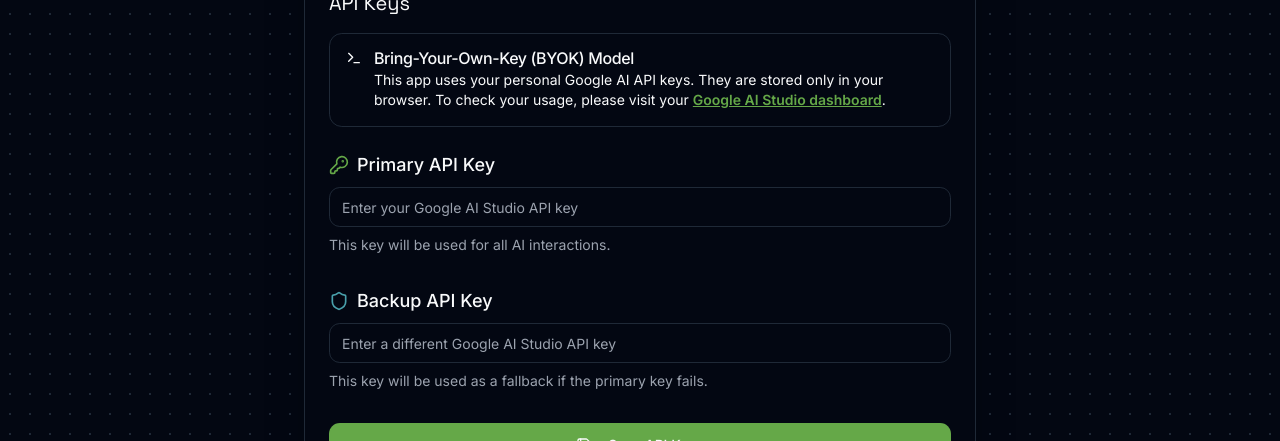
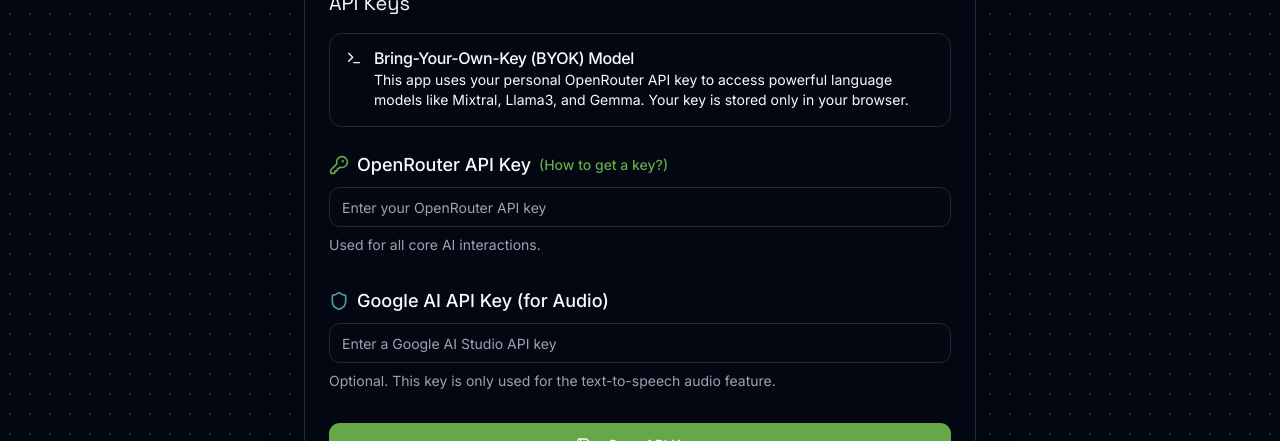
Before and after one commit to pavan67890/dsa_quest, a Next.js app: page /settings in a window 1280 px wide. Shown: the part 176-617 px from the top of the page. Built offline with nearby package versions, Linux system fonts and the light colour scheme; no server answers.

Commit message:
The `npm install` command failed in my project. Analyze the following er

```diff
--- a/src/ai/flows/analyze-interview-performance.ts
+++ b/src/ai/flows/analyze-interview-performance.ts
@@ -15,8 +15,7 @@ const AnalyzeInterviewPerformanceInputSchema = z.object({
   interviewTranscript: z
     .string()
     .describe('The complete transcript of the mock interview.'),
-  primaryApiKey: z.string().describe("The user's primary API key for the AI model."),
-  backupApiKey: z.string().describe("The user's backup API key for the AI model."),
+  openRouterApiKey: z.string().describe("The user's OpenRouter API key."),
 });
 
 export type AnalyzeInterviewPerformanceInput = z.infer<
@@ -66,17 +65,9 @@ const analyzeInterviewPerformanceFlow = ai.defineFlow(
     outputSchema: AnalyzeInterviewPerformanceOutputSchema,
   },
   async (input) => {
-    try {
-      const { output } = await analyzeInterviewPerformancePrompt(input, {
-        auth: input.primaryApiKey,
-      });
-      return output!;
-    } catch (e) {
-      console.warn('Primary API key failed for performance analysis, trying backup key.', e);
-      const { output } = await analyzeInterviewPerformancePrompt(input, {
-        auth: input.backupApiKey,
-      });
-      return output!;
-    }
+    const { output } = await analyzeInterviewPerformancePrompt(input, {
+      auth: input.openRouterApiKey,
+    });
+    return output!;
   }
 );
--- a/src/ai/flows/execute-code.ts
+++ b/src/ai/flows/execute-code.ts
@@ -17,8 +17,7 @@ const ExecuteCodeInputSchema = z.object({
   problemDescription: z
     .string()
     .describe('A brief description of the problem the code is trying to solve.'),
-  primaryApiKey: z.string().describe("The user's primary API key for the AI model."),
-  backupApiKey: z.string().describe("The user's backup API key for the AI model."),
+  openRouterApiKey: z.string().describe("The user's OpenRouter API key."),
 });
 
 export type ExecuteCodeInput = z.infer<typeof ExecuteCodeInputSchema>;
@@ -73,17 +72,9 @@ const executeCodeFlow = ai.defineFlow(
     outputSchema: ExecuteCodeOutputSchema,
   },
   async (input) => {
-    try {
-      const { output } = await executeCodePrompt(input, {
-        auth: input.primaryApiKey,
-      });
-      return output!;
-    } catch (e) {
-      console.warn('Primary API key failed for code execution, trying backup key.', e);
-      const { output } = await executeCodePrompt(input, {
-        auth: input.backupApiKey,
-      });
-      return output!;
-    }
+    const { output } = await executeCodePrompt(input, {
+      auth: input.openRouterApiKey,
+    });
+    return output!;
   }
 );
--- a/src/ai/flows/generate-daily-streak-question.ts
+++ b/src/ai/flows/generate-daily-streak-question.ts
@@ -15,8 +15,7 @@ const GenerateDailyStreakQuestionInputSchema = z.object({
   completedModules: z
     .array(z.string())
     .describe('An array of names of the modules the user has fully completed.'),
-  primaryApiKey: z.string().describe("The user's primary API key for the AI model."),
-  backupApiKey: z.string().describe("The user's backup API key for the AI model."),
+  openRouterApiKey: z.string().describe("The user's OpenRouter API key."),
 });
 export type GenerateDailyStreakQuestionInput = z.infer<
   typeof GenerateDailyStreakQuestionInputSchema
@@ -63,13 +62,7 @@ const generateDailyStreakQuestionFlow = ai.defineFlow(
     outputSchema: GenerateDailyStreakQuestionOutputSchema,
   },
   async (input) => {
-    try {
-      const { output } = await prompt(input, { auth: input.primaryApiKey });
-      return output!;
-    } catch (e) {
-      console.warn('Primary API key failed for daily question, trying backup key.', e);
-      const { output } = await prompt(input, { auth: input.backupApiKey });
-      return output!;
-    }
+    const { output } = await prompt(input, { auth: input.openRouterApiKey });
+    return output!;
   }
 );
--- a/src/ai/flows/provide-realtime-code-review.ts
+++ b/src/ai/flows/provide-realtime-code-review.ts
@@ -16,8 +16,7 @@ const ProvideRealtimeCodeReviewInputSchema = z.object({
   language: z.string().describe('The programming language of the code snippet.'),
   problemDescription: z.string().describe('A brief description of the problem the code is trying to solve.'),
   previousFeedback: z.string().optional().describe('Previous feedback provided to the user on their code. Useful for maintaining context.'),
-  primaryApiKey: z.string().describe("The user's primary API key for the AI model."),
-  backupApiKey: z.string().describe("The user's backup API key for the AI model."),
+  openRouterApiKey: z.string().describe("The user's OpenRouter API key."),
 });
 
 export type ProvideRealtimeCodeReviewInput = z.infer<
@@ -87,17 +86,9 @@ const provideRealtimeCodeReviewFlow = ai.defineFlow(
     outputSchema: ProvideRealtimeCodeReviewOutputSchema,
   },
   async (input) => {
-    try {
-      const { output } = await provideRealtimeCodeReviewPrompt(input, {
-        auth: input.primaryApiKey,
-      });
-      return output!;
-    } catch (e) {
-      console.warn('Primary API key failed for code review, trying backup key.', e);
-      const { output } = await provideRealtimeCodeReviewPrompt(input, {
-        auth: input.backupApiKey,
-      });
-      return output!;
-    }
+    const { output } = await provideRealtimeCodeReviewPrompt(input, {
+      auth: input.openRouterApiKey,
+    });
+    return output!;
   }
 );
--- a/src/ai/flows/simulate-ai-interviewer.ts
+++ b/src/ai/flows/simulate-ai-interviewer.ts
@@ -18,8 +18,7 @@ const SimulateAiInterviewerInputSchema = z.object({
     .string()
     .describe('A short summary of the previous conversation to maintain context.'),
   question: z.string().describe('The current question asked by the interviewer.'),
-  primaryApiKey: z.string().describe("The user's primary API key for the AI model."),
-  backupApiKey: z.string().describe("The user's backup API key for the AI model."),
+  openRouterApiKey: z.string().describe("The user's OpenRouter API key."),
 });
 
 export type SimulateAiInterviewerInput = z.infer<typeof SimulateAiInterviewerInputSchema>;
@@ -71,17 +70,9 @@ const simulateAiInterviewerFlow = ai.defineFlow(
     outputSchema: SimulateAiInterviewerOutputSchema,
   },
   async (input) => {
-    try {
-      const { output } = await simulateAiInterviewerPrompt(input, {
-        auth: input.primaryApiKey,
-      });
-      return output!;
-    } catch (e) {
-      console.warn('Primary API key failed for interviewer simulation, trying backup key.', e);
-      const { output } = await simulateAiInterviewerPrompt(input, {
-        auth: input.backupApiKey,
-      });
-      return output!;
-    }
+    const { output } = await simulateAiInterviewerPrompt(input, {
+      auth: input.openRouterApiKey,
+    });
+    return output!;
   }
 );
--- a/src/ai/flows/text-to-speech.ts
+++ b/src/ai/flows/text-to-speech.ts
@@ -15,8 +15,7 @@ import wav from 'wav';
 
 const TextToSpeechInputSchema = z.object({
   text: z.string().describe('The text to convert to speech.'),
-  primaryApiKey: z.string().describe("The user's primary API key for the AI model."),
-  backupApiKey: z.string().describe("The user's backup API key for the AI model."),
+  googleApiKey: z.string().optional().describe("The user's Google AI API key for TTS."),
 });
 export type TextToSpeechInput = z.infer<typeof TextToSpeechInputSchema>;
 
@@ -63,6 +62,10 @@ const textToSpeechFlow = ai.defineFlow(
     outputSchema: TextToSpeechOutputSchema,
   },
   async (input) => {
+    if (!input.googleApiKey) {
+      throw new Error('Google AI API Key for audio is not provided.');
+    }
+
     const generateOptions = {
       model: googleAI.model('gemini-2.5-flash-preview-tts'),
       config: {
@@ -76,21 +79,10 @@ const textToSpeechFlow = ai.defineFlow(
       prompt: input.text,
     };
 
-    let media;
-    try {
-      const result = await ai.generate(
-        { ...generateOptions },
-        { auth: input.primaryApiKey }
-      );
-      media = result.media;
-    } catch (e) {
-      console.warn('Primary API key failed for TTS, trying backup key.', e);
-      const result = await ai.generate(
-        { ...generateOptions },
-        { auth: input.backupApiKey }
-      );
-      media = result.media;
-    }
+    const { media } = await ai.generate(
+      { ...generateOptions },
+      { auth: input.googleApiKey }
+    );
 
     if (!media) {
       throw new Error('No audio media returned from TTS model.');
--- a/src/app/settings/page.tsx
+++ b/src/app/settings/page.tsx
@@ -26,16 +26,17 @@ import { Separator } from '@/components/ui/separator';
 import { auth, googleProvider } from '@/lib/firebase';
 import { signInWithPopup, signOut, onAuthStateChanged, type User, GoogleAuthProvider } from 'firebase/auth';
 import { saveProgress, loadProgress } from '@/services/driveService';
+import { Sheet, SheetContent, SheetDescription, SheetHeader, SheetTitle, SheetTrigger } from '@/components/ui/sheet';
 
 const formSchema = z.object({
-  primaryApiKey: z.string().min(1, 'Primary API key is required.'),
-  backupApiKey: z.string().min(1, 'Backup API key is required.'),
+  openRouterApiKey: z.string().min(1, 'OpenRouter API key is required.'),
+  googleApiKey: z.string().optional(),
 });
 
 export default function SettingsPage() {
   const [apiKeys, setApiKeys] = useLocalStorage('api-keys', {
-    primaryApiKey: '',
-    backupApiKey: '',
+    openRouterApiKey: '',
+    googleApiKey: '',
   });
   const { toast } = useToast();
 
@@ -177,22 +178,47 @@ export default function SettingsPage() {
                 <Terminal className="h-4 w-4" />
                 <AlertTitle>Bring-Your-Own-Key (BYOK) Model</AlertTitle>
                 <AlertDescription>
-                This app uses your personal Google AI API keys. They are stored only in your browser. To check your usage, please visit your <a href="https://ai.google.dev/studio" target="_blank" rel="noopener noreferrer" className="underline text-primary font-semibold">Google AI Studio dashboard</a>.
+                This app uses your personal OpenRouter API key to access powerful language models like Mixtral, Llama3, and Gemma. Your key is stored only in your browser.
                 </AlertDescription>
             </Alert>
             <Form {...form}>
               <form onSubmit={form.handleSubmit(onSubmit)} className="space-y-8">
                 <FormField
                   control={form.control}
-                  name="primaryApiKey"
+                  name="openRouterApiKey"
                   render={({ field }) => (
                     <FormItem>
-                      <FormLabel className="flex items-center gap-2 text-lg"><KeyRound className="w-5 h-5 text-primary" /> Primary API Key</FormLabel>
+                      <FormLabel className="flex items-center gap-2 text-lg">
+                        <KeyRound className="w-5 h-5 text-primary" /> OpenRouter API Key
+                        <Sheet>
+                          <SheetTrigger asChild>
+                            <Button variant="link" className="p-0 h-auto text-sm">(How to get a key?)</Button>
+                          </SheetTrigger>
+                          <SheetContent>
+                            <SheetHeader>
+                              <SheetTitle>Getting your OpenRouter API Key</SheetTitle>
+                              <SheetDescription>
+                                Follow these steps to get your free API key from OpenRouter, which provides access to many different AI models.
+                              </SheetDescription>
+                            </SheetHeader>
+                            <div className="py-4 space-y-4">
+                              <ol className="list-decimal list-inside space-y-2">
+                                <li>Go to <a href="https://openrouter.ai" target="_blank" rel="noopener noreferrer" className="underline text-primary">openrouter.ai</a> and sign up or log in.</li>
+                                <li>Click your profile icon in the top-right and select <strong>Keys</strong>.</li>
+                                <li>Click the <strong>+ Create Key</strong> button.</li>
+                                <li>Give your key a name (e.g., "DSA-Quest") and click <strong>Create</strong>.</li>
+                                <li>Copy the key that starts with `sk-or-` and paste it into the input field on the settings page.</li>
+                              </ol>
+                              <p className="text-sm text-muted-foreground">OpenRouter provides a generous free tier to get started with various AI models.</p>
+                            </div>
+                          </SheetContent>
+                        </Sheet>
+                      </FormLabel>
                       <FormControl>
-                        <Input type="password" placeholder="Enter your Google AI Studio API key" {...field} />
+                        <Input type="password" placeholder="Enter your OpenRouter API key" {...field} />
                       </FormControl>
                       <FormDescription>
-                        This key will be used for all AI interactions.
+                        Used for all core AI interactions.
                       </FormDescription>
                       <FormMessage />
                     </FormItem>
@@ -200,15 +226,15 @@ export default function SettingsPage() {
                 />
                 <FormField
                   control={form.control}
-                  name="backupApiKey"
+                  name="googleApiKey"
                   render={({ field }) => (
                     <FormItem>
-                      <FormLabel className="flex items-center gap-2 text-lg"><Shield className="w-5 h-5 text-accent" /> Backup API Key</FormLabel>
+                      <FormLabel className="flex items-center gap-2 text-lg"><Shield className="w-5 h-5 text-accent" /> Google AI API Key (for Audio)</FormLabel>
                       <FormControl>
-                        <Input type="password" placeholder="Enter a different Google AI Studio API key" {...field} />
+                        <Input type="password" placeholder="Enter a Google AI Studio API key" {...field} />
                       </FormControl>
                       <FormDescription>
-                        This key will be used as a fallback if the primary key fails.
+                        Optional. This key is only used for the text-to-speech audio feature.
                       </FormDescription>
                       <FormMessage />
                     </FormItem>
--- a/src/components/ApiKeyDialog.tsx
+++ b/src/components/ApiKeyDialog.tsx
@@ -20,9 +20,9 @@ export function ApiKeyDialog({ isOpen }: ApiKeyDialogProps) {
     <AlertDialog open={isOpen}>
       <AlertDialogContent>
         <AlertDialogHeader>
-          <AlertDialogTitle>API Keys Required</AlertDialogTitle>
+          <AlertDialogTitle>API Key Required</AlertDialogTitle>
           <AlertDialogDescription>
-            You need to set your AI API keys before starting an interview. Please go to the settings page to add them.
+            You need to set your OpenRouter API key before you can begin. Please go to the settings page to add it.
           </AlertDialogDescription>
         </AlertDialogHeader>
         <AlertDialogFooter>
```
Also changed, not shown: package.json (+4 -4 lines), src/ai/genkit.ts (+8 -3 lines), src/app/daily-streak/page.tsx (+5 -7 lines), src/app/interview/[moduleId]/[levelId]/page.tsx (+12 -20 lines), 1 other file (tests, documents, lock files or other folders).
